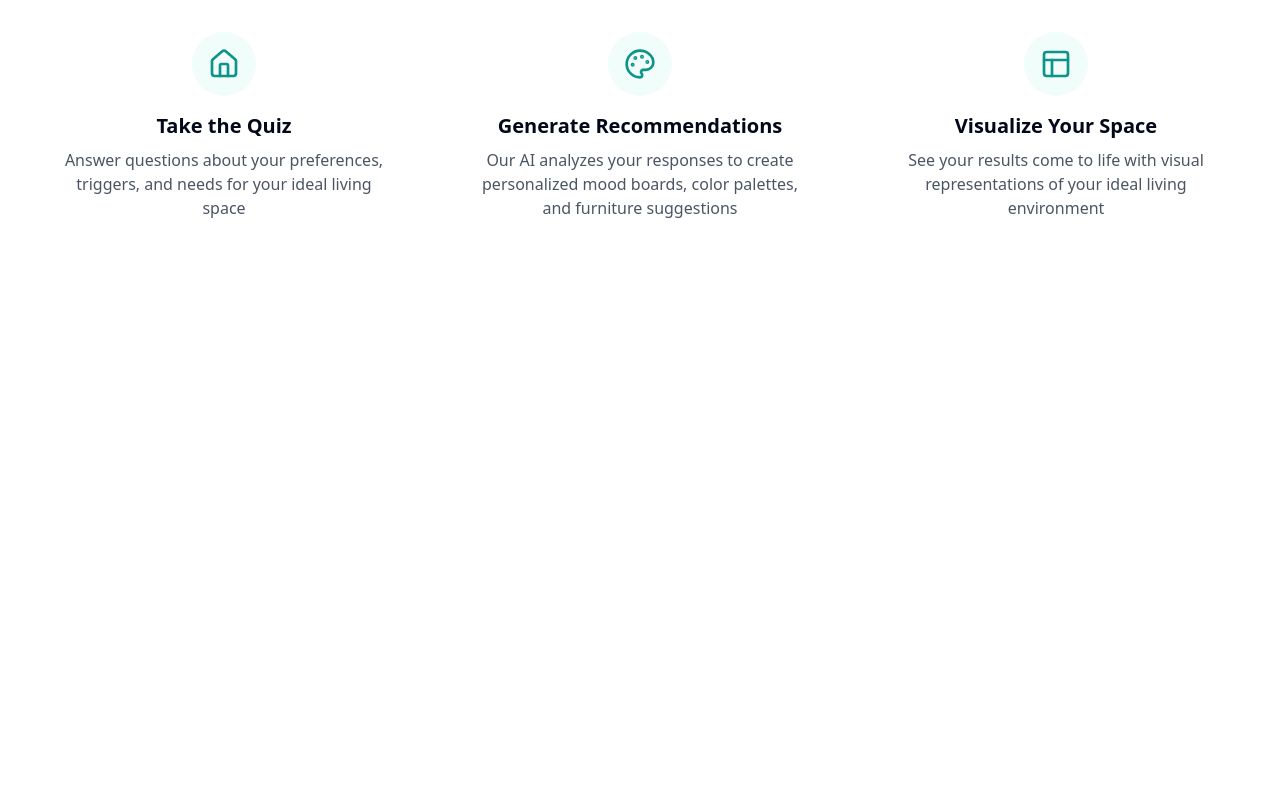
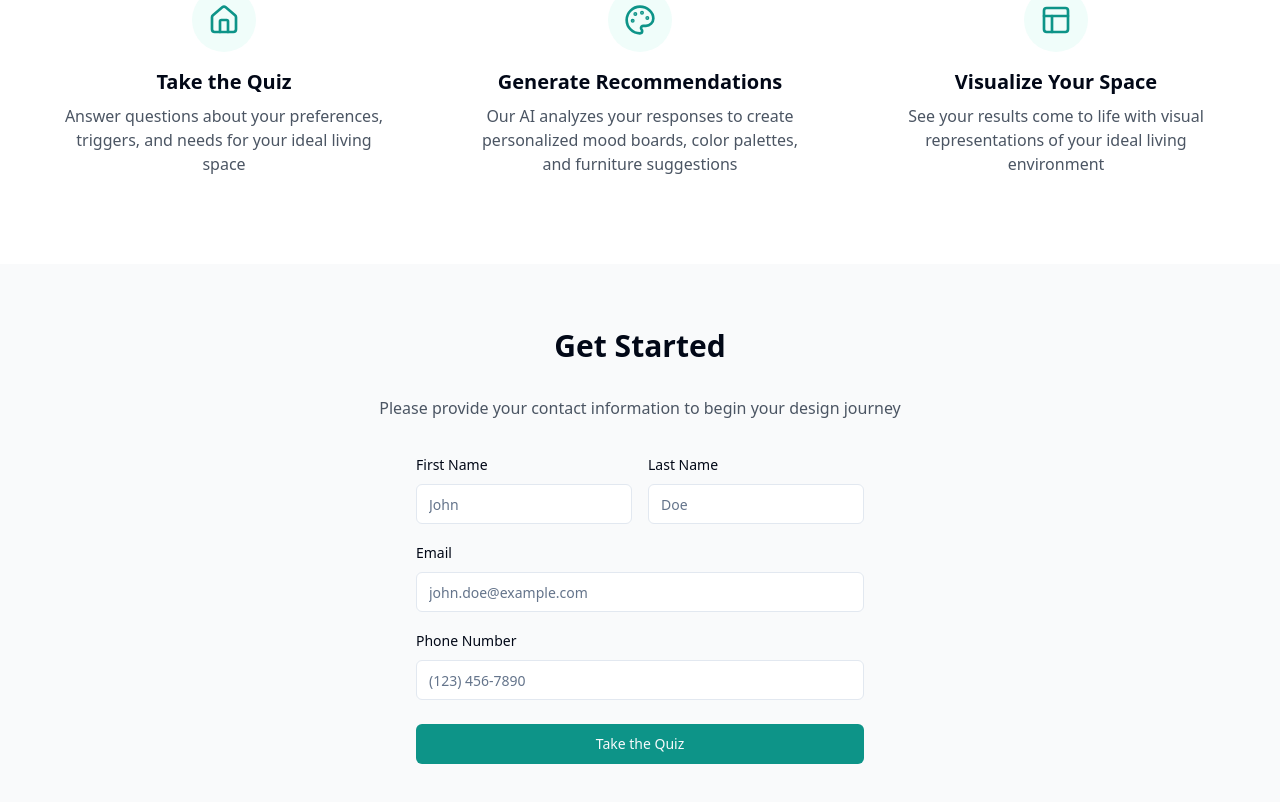
Before and after one commit to Camillalalala/torisquiz, a React (Vite) app: page / in a window 1280 px wide. Shown: the part 608-1410 px from the top of the page. Before the commit the page ends 916 px from the top, so only its background shows below. Built offline with nearby package versions, Linux system fonts and the light colour scheme.

Commit message:
created contact form

```diff
--- a/src/App.tsx
+++ b/src/App.tsx
@@ -7,6 +7,7 @@ import { QuizProvider } from "@/hooks/useQuizState";
 import Index from "./pages/Index";
 import Quiz from "./pages/Quiz";
 import Results from "./pages/Results";
+import Contact from "./pages/Contact";
 import NotFound from "./pages/NotFound";
 
 const queryClient = new QueryClient();
@@ -20,6 +21,7 @@ const App = () => (
         <QuizProvider>
           <Routes>
             <Route path="/" element={<Index />} />
+            <Route path="/contact" element={<Contact />} />
             <Route path="/quiz" element={<Quiz />} />
             <Route path="/results" element={<Results />} />
             <Route path="*" element={<NotFound />} />
--- /dev/null
+++ b/src/components/ContactForm.tsx
@@ -0,0 +1,121 @@
+import { useState } from "react";
+import { useNavigate } from "react-router-dom";
+import { Button } from "@/components/ui/button";
+import { Input } from "@/components/ui/input";
+import { Label } from "@/components/ui/label";
+import { supabase } from "@/lib/supabase";
+import { toast } from "sonner";
+
+interface ContactFormData {
+  firstName: string;
+  lastName: string;
+  email: string;
+  phoneNumber: string;
+}
+
+export const ContactForm = () => {
+  const navigate = useNavigate();
+  const [loading, setLoading] = useState(false);
+  const [formData, setFormData] = useState<ContactFormData>({
+    firstName: "",
+    lastName: "",
+    email: "",
+    phoneNumber: "",
+  });
+
+  const handleChange = (e: React.ChangeEvent<HTMLInputElement>) => {
+    const { name, value } = e.target;
+    setFormData((prev) => ({
+      ...prev,
+      [name]: value,
+    }));
+  };
+
+  const handleSubmit = async (e: React.FormEvent) => {
+    e.preventDefault();
+    setLoading(true);
+
+    try {
+      // Save contact information to Supabase
+      const { error } = await supabase.from("contacts").insert([
+        {
+          first_name: formData.firstName,
+          last_name: formData.lastName,
+          email: formData.email,
+          phone_number: formData.phoneNumber,
+        },
+      ]);
+
+      if (error) throw error;
+
+      toast.success("Contact information saved successfully!");
+      navigate("/quiz"); // Navigate to quiz after successful submission
+    } catch (error) {
+      console.error("Error saving contact information:", error);
+      toast.error("Failed to save contact information. Please try again.");
+    } finally {
+      setLoading(false);
+    }
+  };
+
+  return (
+    <form onSubmit={handleSubmit} className="space-y-6 max-w-md mx-auto">
+      <div className="space-y-4">
+        <div className="grid grid-cols-2 gap-4">
+          <div className="space-y-2">
+            <Label htmlFor="firstName">First Name</Label>
+            <Input
+              id="firstName"
+              name="firstName"
+              value={formData.firstName}
+              onChange={handleChange}
+              required
+              placeholder="John"
+            />
+          </div>
+          <div className="space-y-2">
+            <Label htmlFor="lastName">Last Name</Label>
+            <Input
+              id="lastName"
+              name="lastName"
+              value={formData.lastName}
+              onChange={handleChange}
+              required
+              placeholder="Doe"
+            />
+          </div>
+        </div>
+
+        <div className="space-y-2">
+          <Label htmlFor="email">Email</Label>
+          <Input
+            id="email"
+            name="email"
+            type="email"
+            value={formData.email}
+            onChange={handleChange}
+            required
+            placeholder="john.doe@example.com"
+          />
+        </div>
+
+        <div className="space-y-2">
+          <Label htmlFor="phoneNumber">Phone Number</Label>
+          <Input
+            id="phoneNumber"
+            name="phoneNumber"
+            type="tel"
+            value={formData.phoneNumber}
+            onChange={handleChange}
+            required
+            placeholder="(123) 456-7890"
+          />
+        </div>
+      </div>
+
+      <Button type="submit" className="w-full bg-teal-600 hover:bg-teal-700" disabled={loading}>
+        {loading ? "Saving..." : "Take the Quiz"}
+      </Button>
+    </form>
+  );
+};
--- /dev/null
+++ b/src/pages/Contact.tsx
@@ -0,0 +1,25 @@
+import { ContactForm } from "@/components/ContactForm";
+import Header from "@/components/Header";
+
+const Contact = () => {
+  return (
+    <div className="min-h-screen flex flex-col">
+      <Header />
+      <main className="flex-grow py-8 bg-gray-50">
+        <div className="container mx-auto px-4">
+          <div className="max-w-2xl mx-auto">
+            <h1 className="text-3xl font-bold text-center mb-2">
+              Let's Get Started
+            </h1>
+            <p className="text-gray-600 text-center mb-8">
+              Please provide your contact information to begin the quiz
+            </p>
+            <ContactForm />
+          </div>
+        </div>
+      </main>
+    </div>
+  );
+};
+
+export default Contact;
--- /dev/null
+++ b/src/pages/Home.tsx
@@ -0,0 +1,35 @@
+import { useNavigate } from "react-router-dom";
+import Header from "@/components/Header";
+import { Button } from "@/components/ui/button";
+
+const Home = () => {
+  const navigate = useNavigate();
+
+  return (
+    <div className="min-h-screen flex flex-col">
+      <Header />
+      <main className="flex-grow py-8 bg-gray-50">
+        <div className="container mx-auto px-4">
+          <div className="max-w-2xl mx-auto text-center">
+            <h1 className="text-4xl font-bold mb-4">
+              Discover Your Perfect Interior Design Style
+            </h1>
+            <p className="text-gray-600 mb-8">
+              Take our personalized quiz to find your ideal color palette, furniture
+              recommendations, and design inspiration.
+            </p>
+            <Button
+              size="lg"
+              onClick={() => navigate("/contact")}
+              className="px-8"
+            >
+              Take the Quiz
+            </Button>
+          </div>
+        </div>
+      </main>
+    </div>
+  );
+};
+
+export default Home;
--- a/src/pages/Index.tsx
+++ b/src/pages/Index.tsx
@@ -1,10 +1,12 @@
-
-import { Link } from "react-router-dom";
+import { useNavigate } from "react-router-dom";
 import Header from "@/components/Header";
 import { Button } from "@/components/ui/button";
 import { Home, Palette, Layout } from "lucide-react";
+import { ContactForm } from "@/components/ContactForm";
 
 const Index = () => {
+  const navigate = useNavigate();
+
   return (
     <div className="min-h-screen flex flex-col">
       <Header />
@@ -17,11 +19,6 @@ const Index = () => {
             <p className="text-xl md:text-2xl text-gray-600 max-w-3xl mx-auto mb-8">
               Discover your perfect living space through our personalized quiz and AI-powered recommendations
             </p>
-            <Link to="/quiz">
-              <Button size="lg" className="bg-teal-600 hover:bg-teal-700">
-                Start Your Quiz
-              </Button>
-            </Link>
           </div>
         </section>
 
@@ -59,6 +56,16 @@ const Index = () => {
             </div>
           </div>
         </section>
+
+        <section className="py-16 bg-gray-50">
+          <div className="max-w-3xl mx-auto px-4 sm:px-6 lg:px-8">
+            <h2 className="text-3xl font-bold text-center mb-8">Get Started</h2>
+            <p className="text-gray-600 text-center mb-8">
+              Please provide your contact information to begin your design journey
+            </p>
+            <ContactForm />
+          </div>
+        </section>
       </main>
     </div>
   );
--- a/src/pages/Results.tsx
+++ b/src/pages/Results.tsx
@@ -154,7 +154,7 @@ const ResultsContent = () => {
 
       <div className="mt-8 text-center text-sm text-gray-500">
         <p>
-          Your quiz results have been saved to your profile.
+          Your quiz results have been saved.
         </p>
       </div>
     </div>
```
Also changed, not shown: 2 other files (tests, documents, lock files or other folders).
